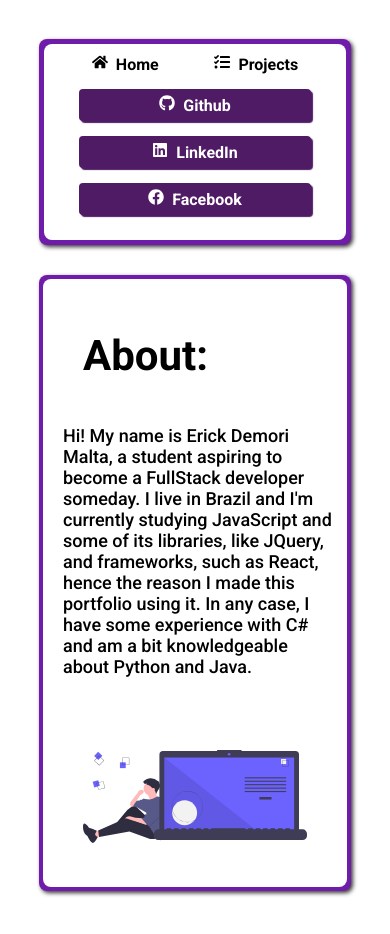
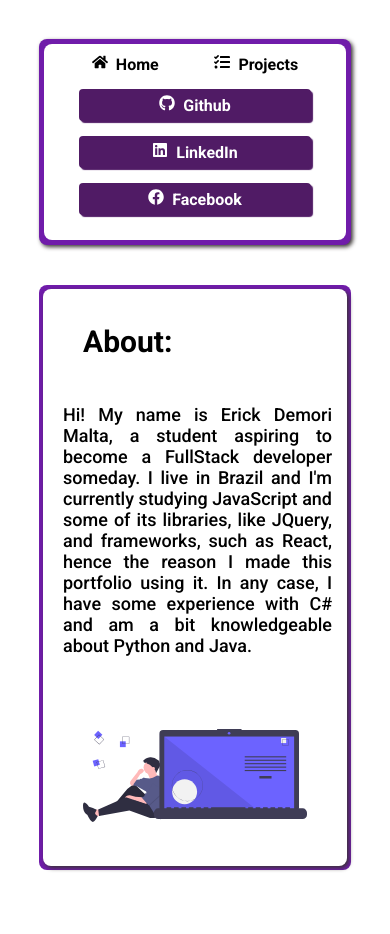
Before and after one commit to ElladanTasartir/portfolio, a React (Create React App) app: page / in a window 390 px wide. Shown: the top 934 px of the page. After the commit the page ends 890 px from the top, so only its background shows below. Built offline with nearby package versions, Linux system fonts and the light colour scheme.

Commit message:
Changed the styling in the about section and made it a bit more responsive

```diff
--- a/src/pages/About/about.js
+++ b/src/pages/About/about.js
@@ -6,7 +6,7 @@
         <main>
             <article>
                 <div id="container-text">
-                    <p id="title">About:</p>
+                    <h1 id="title">About:</h1>
                     <p id="text">Hi! My name is Erick Demori Malta, a student aspiring to become a FullStack developer
                     someday. I live in Brazil and I'm currently studying JavaScript and some of its libraries, like JQuery,
                     and frameworks, such as React, hence the reason I made this portfolio using it.
--- a/src/pages/About/styles.css
+++ b/src/pages/About/styles.css
@@ -1,22 +1,21 @@
 @import url('https://fonts.googleapis.com/css?family=Roboto:400,500,700&display=swap');
 
 :root{
-    --main-border-color: #701caa
+    --main-border-colour: #701caa;
 }
 
 *{
     box-sizing: border-box;
 }
 
-
 main{
-    margin: 30px auto;
+    margin: 0 auto;
     border-radius: 8px;
-    background-color:  var(--main-border-color);
-    box-shadow: 2px 2px 4px #383333;
+    background-color:  var(--main-border-colour);
     padding: 4px;
     max-width: 80vw;
     height: 100%;
+    margin-top: 40px;
 }
 
 article{
@@ -30,9 +29,10 @@
     width: 100%;
     height: 100%;
     font-family: Roboto;
+    box-shadow: 2px 2px 4px #383333;
 }
 
-#container-text p{
+#container-text #text, #container-text #title{
     box-sizing: border-box;
     padding: 15px 15px 15px 60px;
     width: 100%;
@@ -41,13 +41,14 @@
 
 #title{
     font-weight: bold;
-    font-size: 42px;
+    font-size: 30px;
 }
 
 #text{
-    margin-top: 70px;
+    margin-top: 40px;
     font-weight: 500;
-    font-size: 25px;
+    font-size: 22px;
+    text-align: justify;
 }
 
 #container-img{
```
